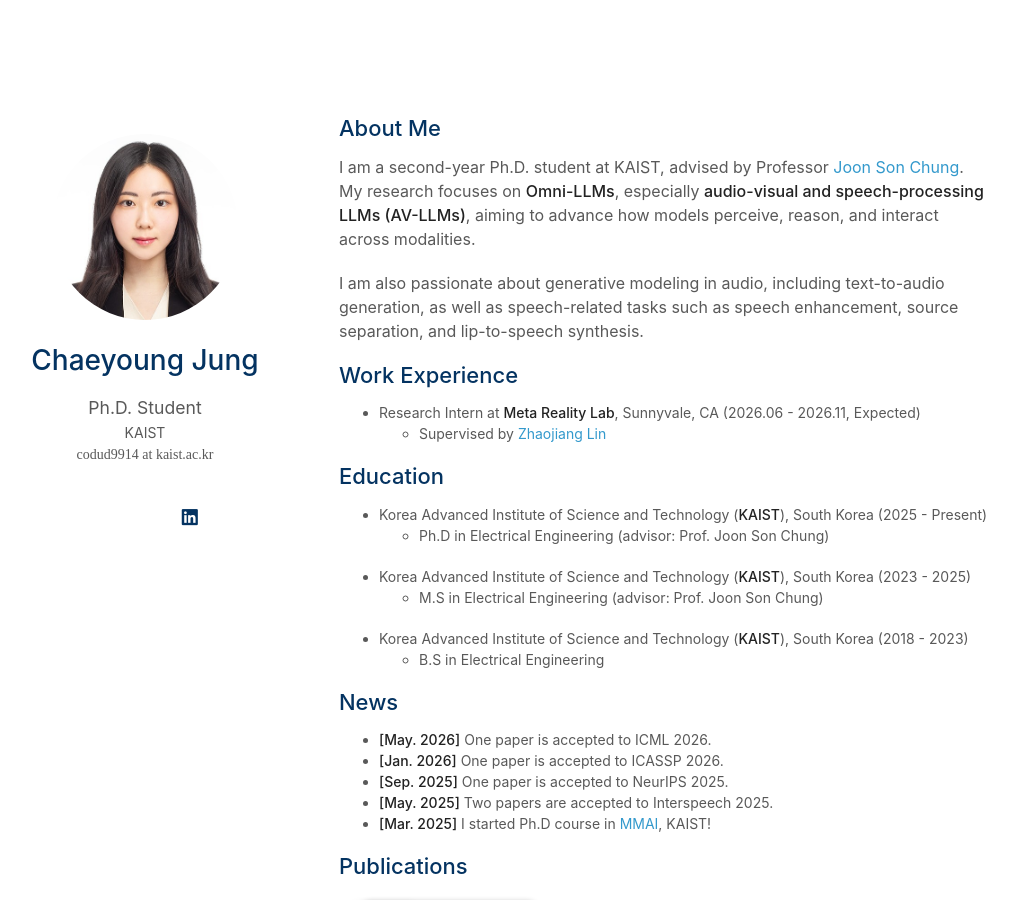
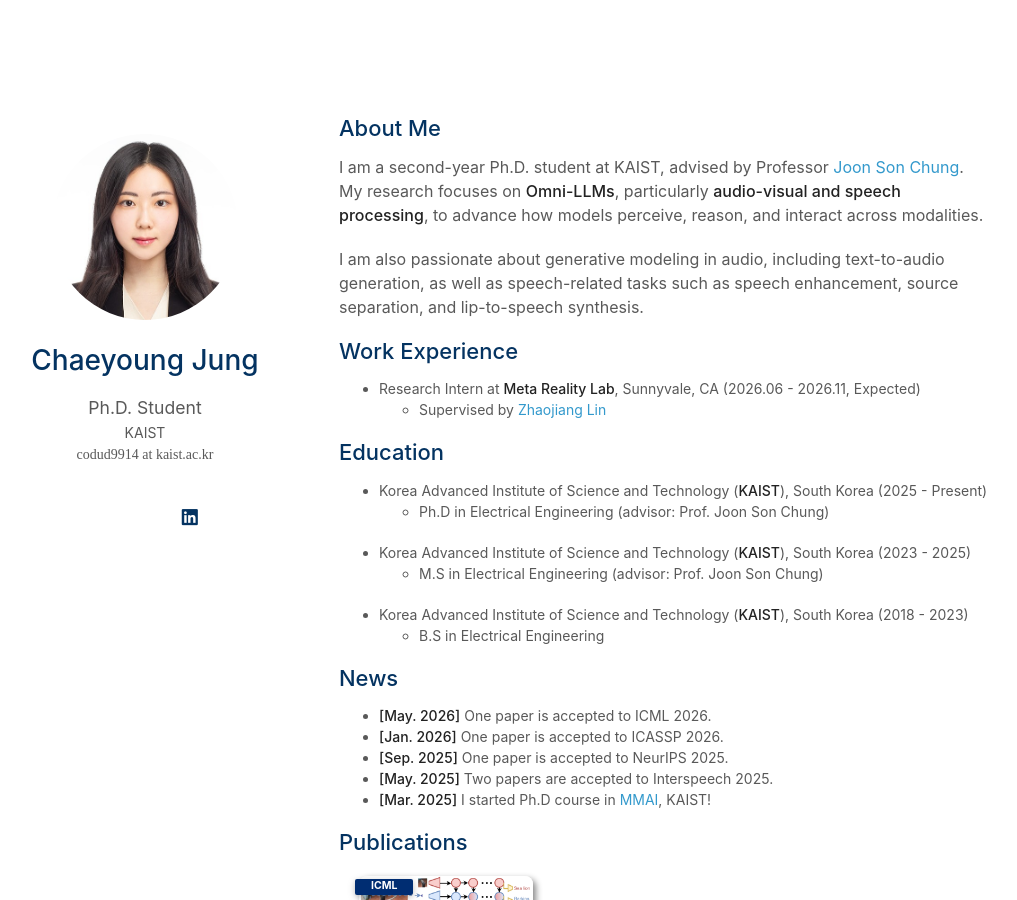
Before and after one commit to cyongong/cyongong.github.io, a Jekyll site: the page built from index.md, in a window 1280 px wide and 900 px high. Shown: the whole window, without its empty margins (131-1148 px from the left). Built offline with Jekyll 4.4.1, drawn with Linux system fonts in a browser that asks for light colours; a style sheet for code colours, icons or effects is not loaded; our own code applies the rules of GitHub Pages for plain Markdown files.

Commit message:
Update index.md

```diff
--- a/index.md
+++ b/index.md
@@ -7,7 +7,7 @@ layout: homepage
 <p style="font-size: 16px;">
 I am a second-year Ph.D. student at KAIST, advised by Professor
 <a href="https://mm.kaist.ac.kr/joon/">Joon Son Chung</a>.
-My research focuses on <strong>Omni-LLMs</strong>, especially <strong>audio-visual and speech-processing LLMs (AV-LLMs)</strong>, aiming to advance how models perceive, reason, and interact across modalities.
+My research focuses on <strong>Omni-LLMs</strong>, particularly <strong>audio-visual and speech processing</strong>, to advance how models perceive, reason, and interact across modalities.
 </p>
 
 <p style="font-size: 16px;">
```
